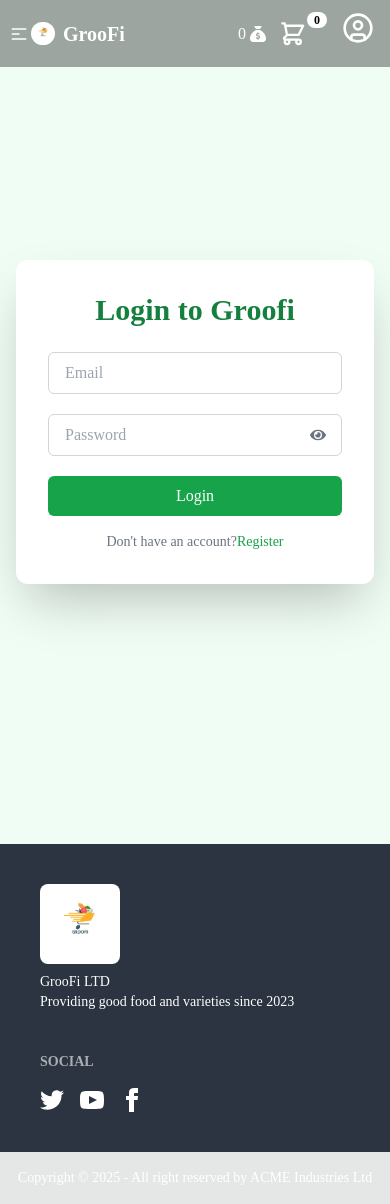
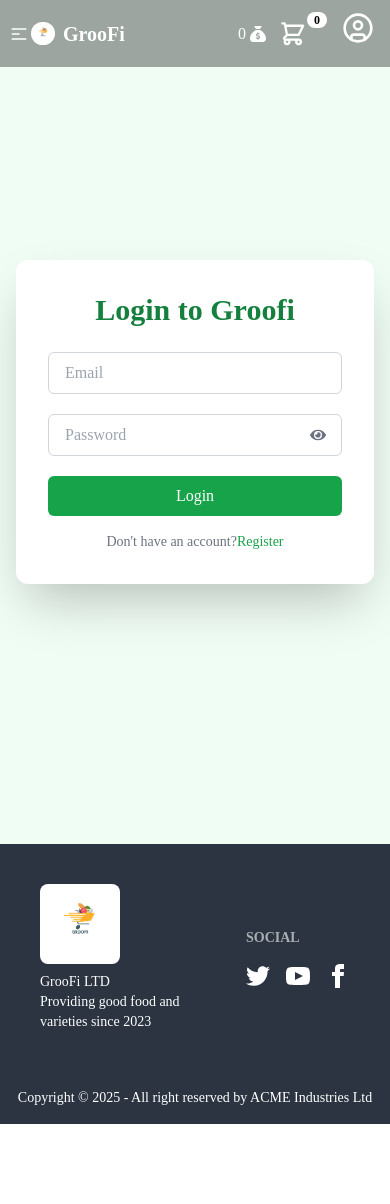
Before and after one commit to Coder7Raj/dpi-grocery-store-front, a React (Vite) app: page /user_login in a window 390 px wide. After the commit the page ends 1124 px from the top, so only its background shows below. Built offline with nearby package versions, Linux system fonts and the light colour scheme; a web font is replaced by a local one; what @react-pdf/renderer would draw is missing.

Commit message:
update responsive styles

```diff
--- a/src/Components/AllProducts.jsx
+++ b/src/Components/AllProducts.jsx
@@ -194,7 +194,7 @@ export default function AllProducts() {
           All Products
         </h1>
       </div>
-      <div className="grid grid-cols-1 md:grid-cols-2 lg:grid-cols-3 xl:grid-cols-4 2xl:grid-cols-5 gap-3 md:px-1 px-2">
+      <div className="grid grid-cols-1 md:grid-cols-2 lg:grid-cols-3 xl:grid-cols-4 gap-3 md:px-1 px-2">
         {items?.map((item) => (
           <Products key={item?.id} item={item}></Products>
         ))}
--- a/src/Components/Footer.jsx
+++ b/src/Components/Footer.jsx
@@ -2,8 +2,9 @@ import logo from "../assets/logo-wev.png";
 
 export default function Footer() {
   return (
+    <>
       <div>
-      <footer className="footer bg-neutral text-white p-10">
+        <footer className="footer flex justify-around items-center bg-neutral text-white p-10">
           <aside>
             <img className="w-20 h-20 rounded-lg" src={logo} alt="logo" />
             <p>
@@ -51,14 +52,15 @@ export default function Footer() {
             </div>
           </nav>
         </footer>
-      <footer className="footer footer-center bg-base-300 text-white p-4">
+        <footer className="footer footer-center bg-neutral text-white p-4">
           <aside>
             <p>
-            Copyright © {new Date().getFullYear()} - All right reserved by ACME
-            Industries Ltd
+              Copyright © {new Date().getFullYear()} - All right reserved by
+              ACME Industries Ltd
             </p>
           </aside>
         </footer>
       </div>
+    </>
   );
 }
--- a/src/Components/Navbar.jsx
+++ b/src/Components/Navbar.jsx
@@ -81,7 +81,7 @@ export default function Navbar() {
 
   return (
     <div
-      className="navbar fixed z-10 bg-black bg-opacity-35 text-white min-w-full sm:min-w-md md:min-w-lg lg:min-w-xl xl:min-w-2xl 2xl:min-w-3xl mx-auto
+      className="navbar fixed z-10 bg-black bg-opacity-35 text-white min-w-full
 "
     >
       <div className="flex-1">
--- a/src/Components/PopularProducts.jsx
+++ b/src/Components/PopularProducts.jsx
@@ -102,7 +102,7 @@ export default function PopularProducts() {
           Popular Products
         </h1>
       </div>
-      <div className="grid grid-cols-1 md:grid-cols-2 lg:grid-cols-3 xl:grid-cols-4 2xl:grid-cols-5 gap-3 md:px-1 px-2">
+      <div className="grid grid-cols-1 md:grid-cols-2 lg:grid-cols-3 xl:grid-cols-4 gap-3 md:px-1 px-2">
         {items?.map((item) => (
           <PopularItems key={item.id} item={item}></PopularItems>
         ))}
--- a/src/Components/Root.jsx
+++ b/src/Components/Root.jsx
@@ -6,14 +6,16 @@ import Navbar from "./Navbar";
 
 export default function Root() {
   return (
-    <div
-      className="min-w-full sm:min-w-md md:min-w-lg lg:min-w-xl xl:min-w-2xl 2xl:min-w-3xl mx-auto
+    <>
+      <Navbar></Navbar>
+      <div
+        className="w-full sm:min-w-md md:max-w-3xl lg:max-w-5xl xl:max-w-7xl mx-auto
 "
-    >
-      <Navbar></Navbar>
-      <ToastContainer position="top-center" theme="colored" />
-      <Outlet></Outlet>
+      >
+        <ToastContainer position="top-center" theme="colored" />
+        <Outlet></Outlet>
+      </div>
       <Footer></Footer>
-    </div>
+    </>
   );
 }
--- a/src/Pages/Blogs.jsx
+++ b/src/Pages/Blogs.jsx
@@ -84,7 +84,7 @@ export default function Blogs() {
         Groofi Blog
       </h1>
       {/*  */}
-      <div className="grid grid-cols-1 md:grid-cols-2 lg:grid-cols-3 xl:grid-cols-4 2xl:grid-cols-5 gap-3 mx-auto">
+      <div className="grid grid-cols-1 md:grid-cols-2 lg:grid-cols-3 xl:grid-cols-4 gap-3 mx-auto">
         {blogs?.map((blog) => (
           <div
             key={blog.id}
--- a/src/Pages/MegaDeals.jsx
+++ b/src/Pages/MegaDeals.jsx
@@ -194,7 +194,7 @@ export default function MegaDeals() {
   const fifthFive = items.slice(15, 20); // id 11-15
 
   return (
-    <div className="mt-16 grid justify-center items-center grid-cols-1 sm:grid-cols-2 md:grid-cols-2 lg:grid-cols-3 xl:grid-cols-4 xl:px-8 gap-7 pt-[400px] md:pt-0 px-1">
+    <div className="mt-16 grid justify-center items-center grid-cols-1 sm:grid-cols-2 md:grid-cols-2 lg:grid-cols-3 xl:grid-cols-3 xl:px-8 gap-7 pt-[400px] md:pt-0 px-1">
       {/* First Section */}
       <div className="flex flex-col justify-center items-center">
         <h1 className="text-2xl text-black flex items-start justify-start font-bold mb-4">
@@ -276,9 +276,9 @@ export default function MegaDeals() {
         </div>
       </div>
       {/* Fourth Section */}
-      <div className="lg:hidden xl:flex flex flex-col justify-center items-center">
+      <div className="lg:hidden flex flex-col justify-center items-center">
         <h1 className="text-2xl text-black text-start font-bold mb-4">
-          Best Products
+          Favorite Products
         </h1>
         <div className="grid grid-cols-1 gap-4">
           {fifthFive.map((item) => (
```
Lines whose indentation alone changed are shown as unchanged.
